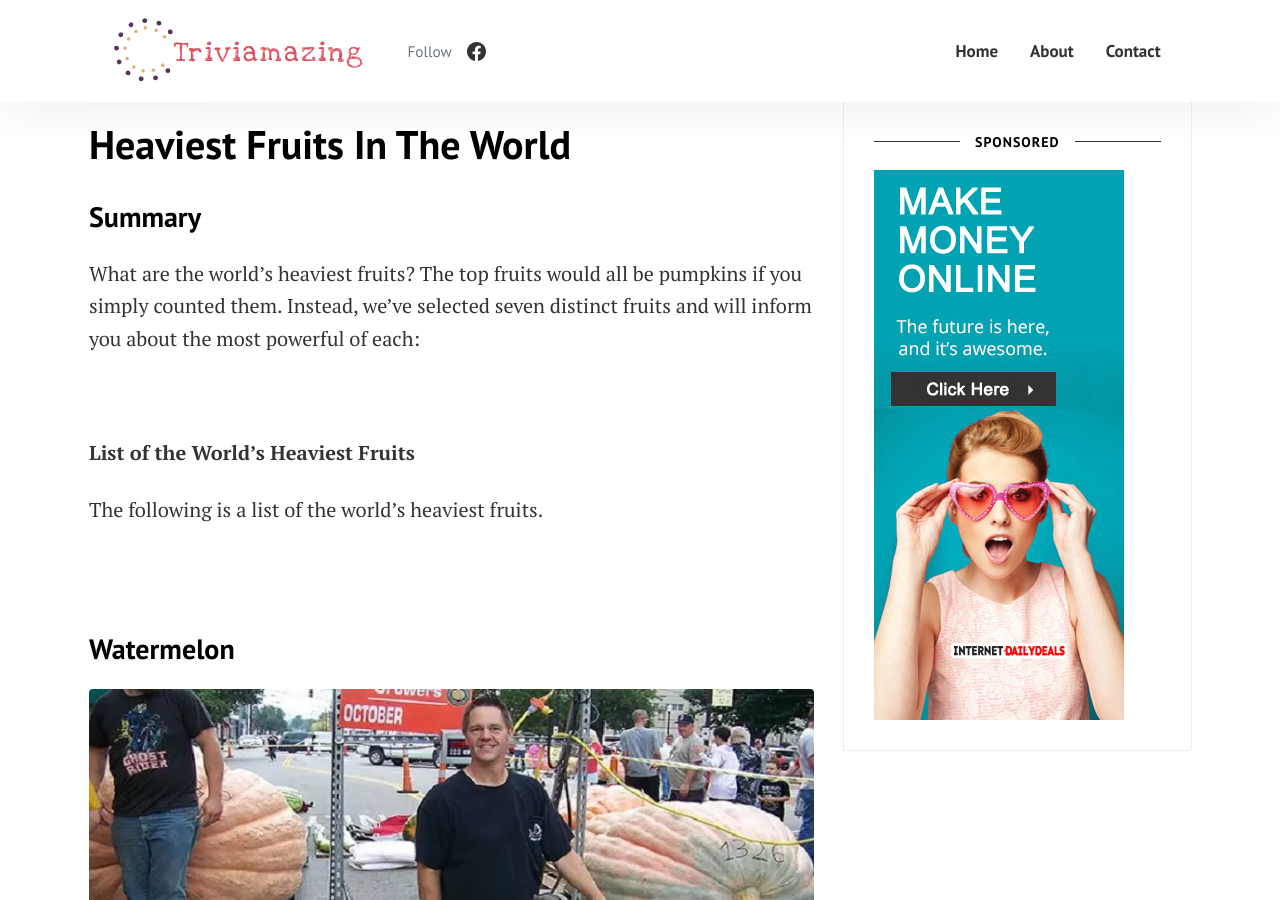
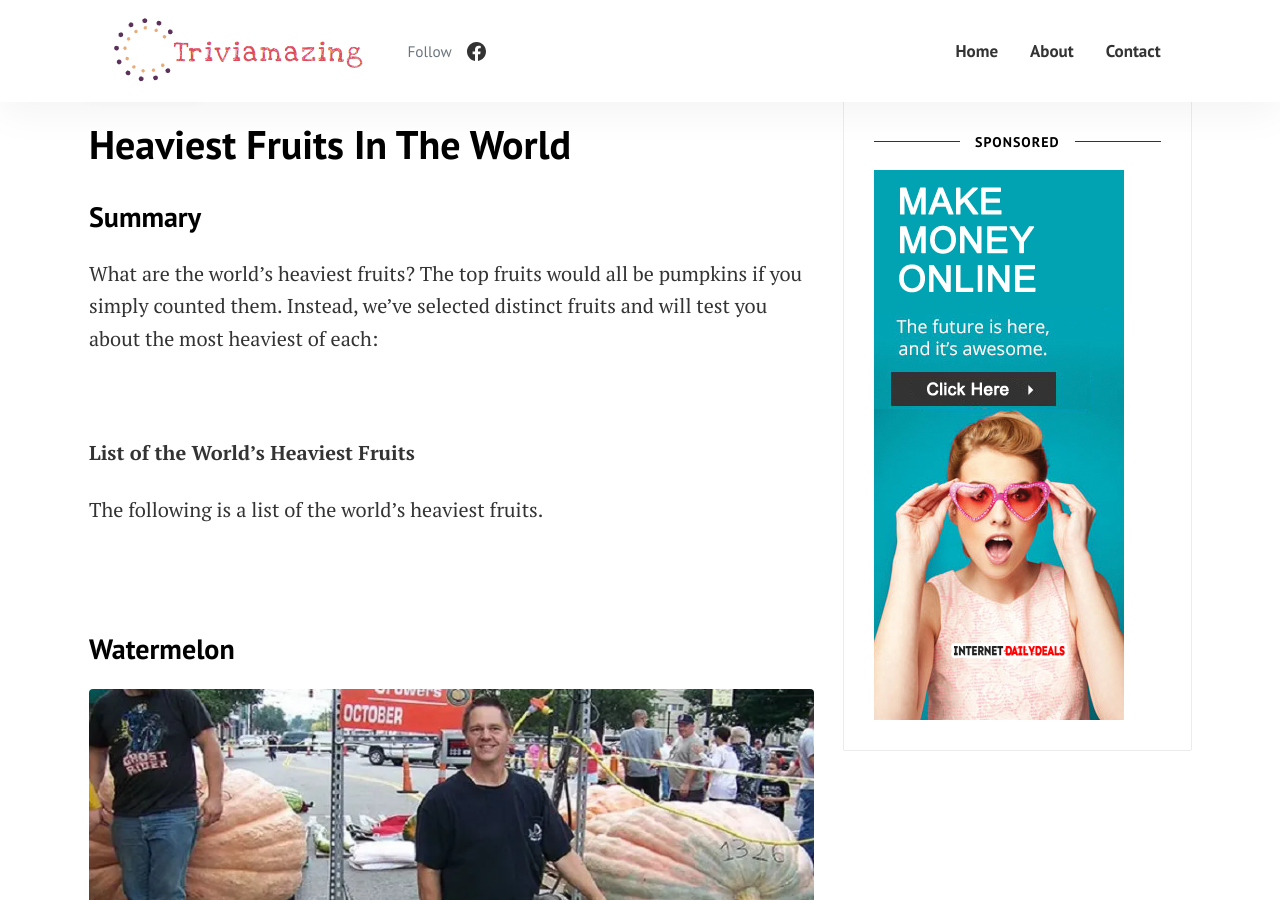
Before and after one commit to ruubbies-vlog/ruubbies-vlog.github.io, a Jekyll site: the page built from _posts/2021-12-05-heaviest-fruits-in-the-world.md, in a window 1280 px wide and 900 px high, scrolled down 564 px. Built offline with Jekyll 4.4.1, drawn with Linux system fonts in a browser that asks for light colours; comment, search, counter and statistics services are not loaded.

Commit message:
Update Blog “2021-12-05-heaviest-fruits-in-the-world”

```diff
--- a/_posts/2021-12-05-heaviest-fruits-in-the-world.md
+++ b/_posts/2021-12-05-heaviest-fruits-in-the-world.md
@@ -8,7 +8,7 @@ toc: "true"
 categories:
   - Heaviest Fruits
 ---
-What are the world's heaviest fruits? The top fruits would all be pumpkins if you simply counted them. Instead, we've selected seven distinct fruits and will inform you about the most powerful of each:
+What are the world's heaviest fruits? The top fruits would all be pumpkins if you simply counted them. Instead, we've selected distinct fruits and will test  you about the most heaviest of each:
 
 **<br>**
 
```
